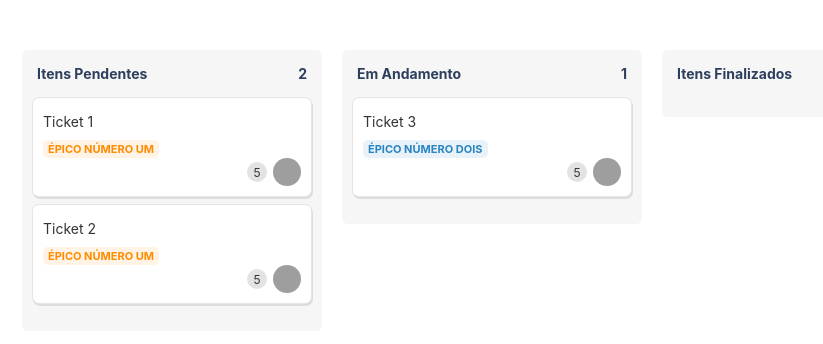
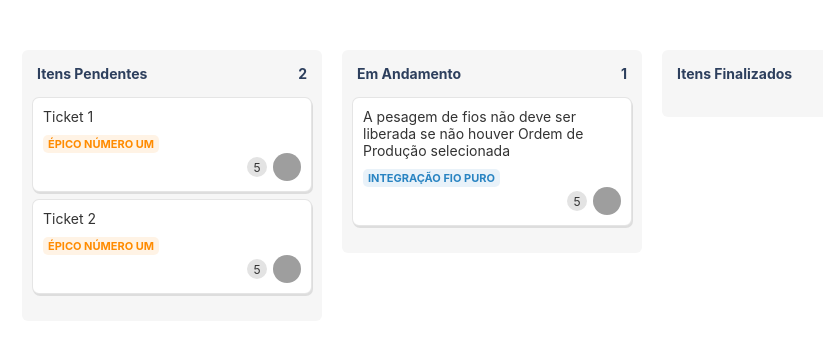
Before and after one commit to maiconfriedel/jira-clone, a React (Create React App) app: page / in a window 1280 px wide. Shown: the top 344 px of the page, without its empty margins (28-851 px from the left). Built offline with nearby package versions, Linux system fonts and the light colour scheme; grey boxes are pictures that could not be loaded.

Commit message:
Changed ticket title style

```diff
--- a/src/App.tsx
+++ b/src/App.tsx
@@ -33,9 +33,10 @@ function App() {
         name="Em Andamento"
         tickets={[
           {
-            title: "Ticket 3",
+            title:
+              "A pesagem de fios não deve ser liberada se não houver Ordem de Produção selecionada",
             epic: {
-              title: "Épico Número Dois",
+              title: "Integração Fio Puro",
               rColor: "41",
               gColor: "132",
               bColor: "194"
--- a/src/components/Ticket/styles.ts
+++ b/src/components/Ticket/styles.ts
@@ -20,7 +20,7 @@ export const Container = styled.div`
 `;
 
 export const Title = styled.p`
-  margin: 15px 0px 10px 10px;
+  margin: 10px;
 `;
 
 interface EpicProps {
```
